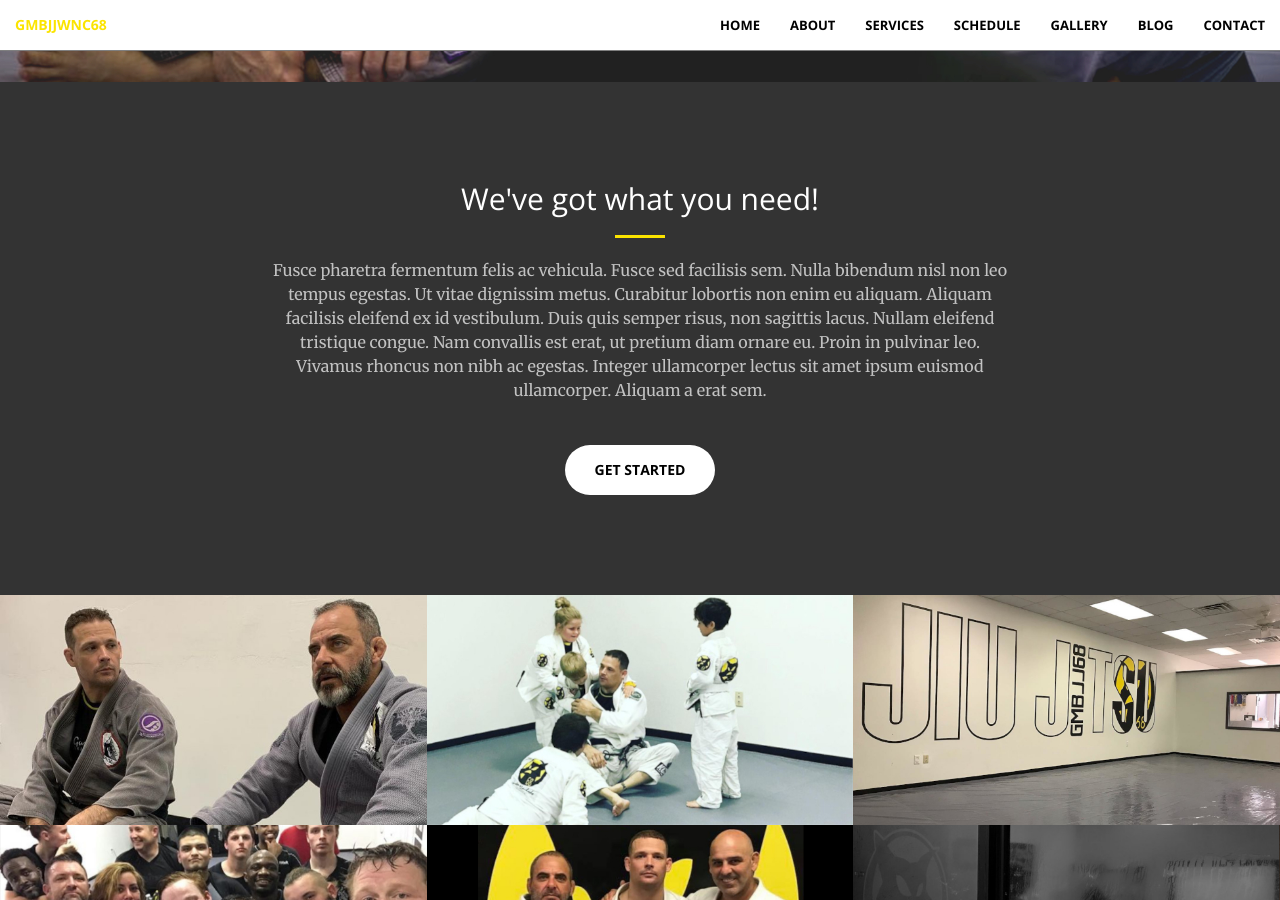
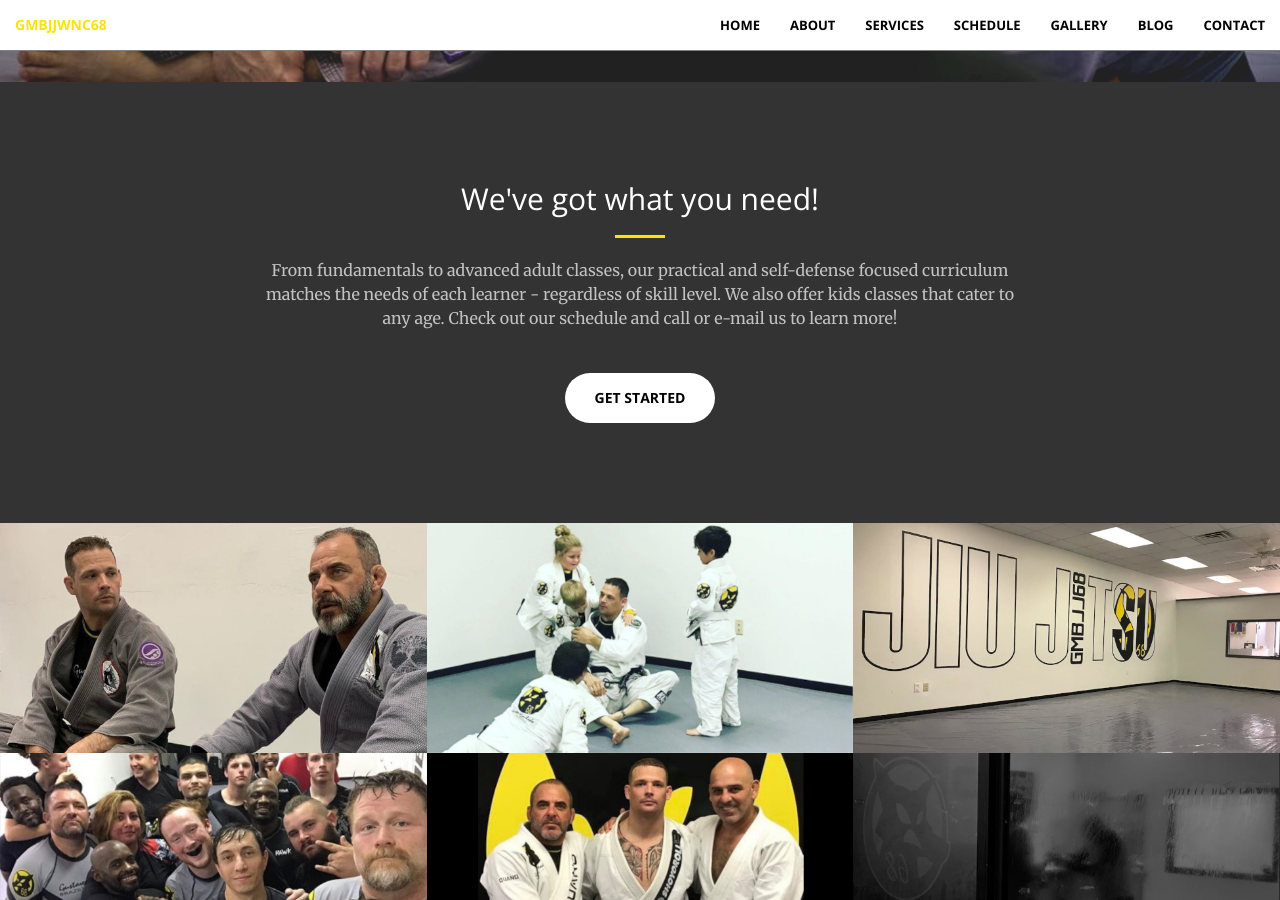
Before and after one commit to gmbjjwnc68/gmbjjwnc68.github.io, a Jekyll site: the page built from index.html, in a window 1280 px wide and 900 px high, scrolled down 818 px. Built offline with Jekyll 4.4.1, drawn with Linux system fonts in a browser that asks for light colours.

Commit message:
Update call-to-action.html text

```diff
--- a/_includes/call-to-action.html
+++ b/_includes/call-to-action.html
@@ -4,7 +4,7 @@
             <div class="col-lg-8 col-lg-offset-2 text-center">
                 <h2 class="section-heading">We've got what you need!</h2>
                 <hr>
-                <p class="text-faded">Fusce pharetra fermentum felis ac vehicula. Fusce sed facilisis sem. Nulla bibendum nisl non leo tempus egestas. Ut vitae dignissim metus. Curabitur lobortis non enim eu aliquam. Aliquam facilisis eleifend ex id vestibulum. Duis quis semper risus, non sagittis lacus. Nullam eleifend tristique congue. Nam convallis est erat, ut pretium diam ornare eu. Proin in pulvinar leo. Vivamus rhoncus non nibh ac egestas. Integer ullamcorper lectus sit amet ipsum euismod ullamcorper. Aliquam a erat sem.</p>
+                <p class="text-faded">From fundamentals to advanced adult classes, our practical and self-defense focused curriculum matches the needs of each learner - regardless of skill level. We also offer kids classes that cater to any age. Check out our schedule and call or e-mail us to learn more!</p>
                 <hr class="gray">
                 <a href="#services" class="btn btn-default btn-xl page-scroll">Get Started</a>
             </div>
```
